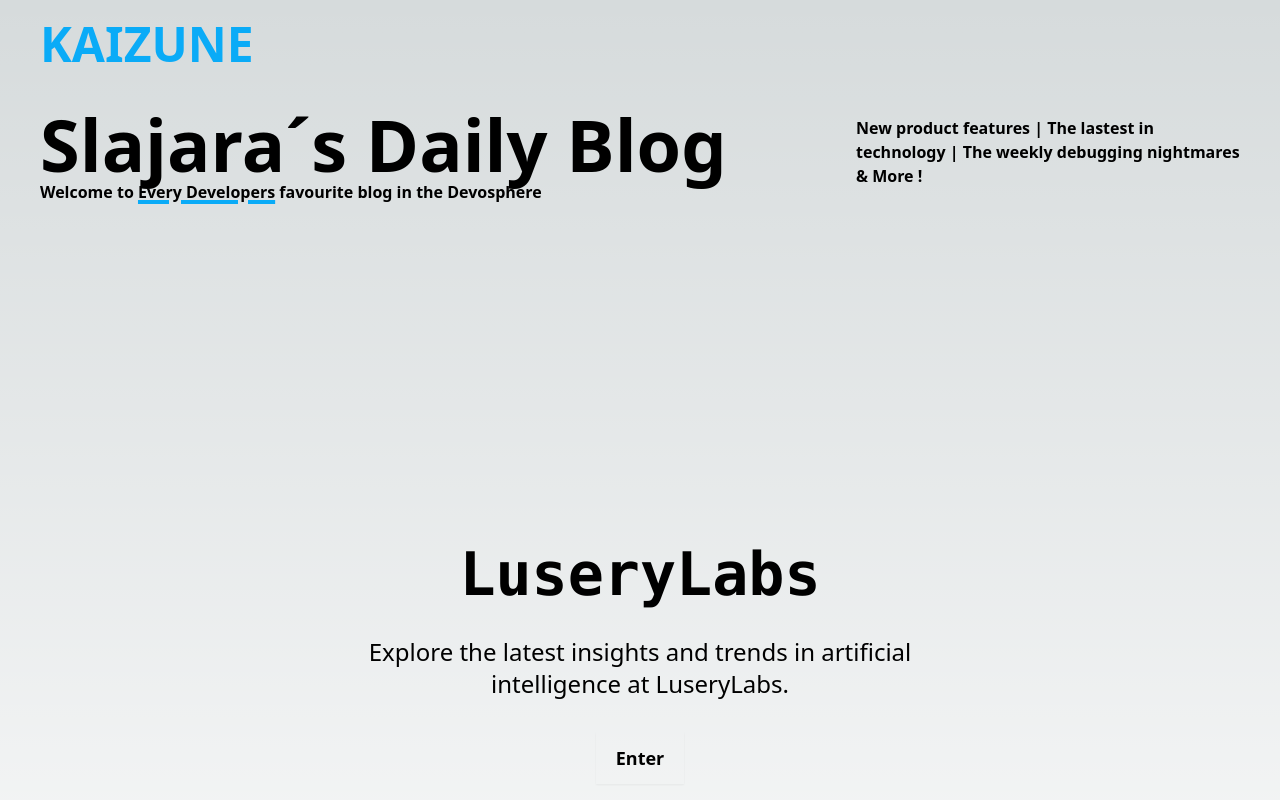
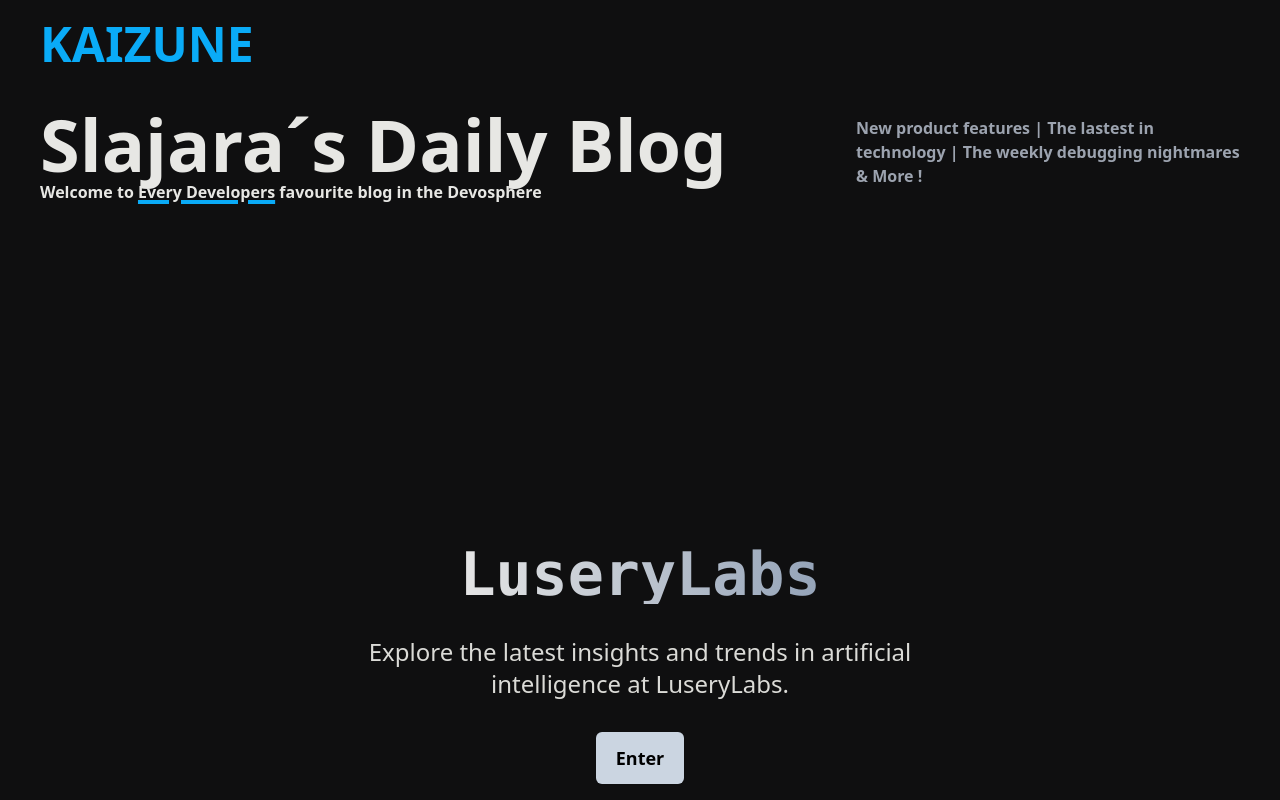
Before and after one commit to LuseryLabs/lusery, a Next.js app in the folder frontend/: page / in a window 1280 px wide. Shown: the top 800 px of the page. Built offline with nearby package versions, Linux system fonts and the light colour scheme.

Commit message:
Update colors

```diff
--- a/frontend/app/globals.css
+++ b/frontend/app/globals.css
@@ -2,32 +2,41 @@
 @tailwind components;
 @tailwind utilities;
 
-:root {
-  --foreground-rgb: 0, 0, 0;
-  --background-start-rgb: 214, 219, 220;
-  --background-end-rgb: 255, 255, 255;
-}
-
-@media (prefers-color-scheme: dark) {
+@layer base {
   :root {
-    --foreground-rgb: 255, 255, 255;
-    --background-start-rgb: 0, 0, 0;
-    --background-end-rgb: 0, 0, 0;
+    --background: 240 5% 6%;
+    --foreground: 60 5% 90%;
+    --primary: 240 0% 90%;
+    --primary-foreground: 60 0% 0%;
+    --secondary: 240 4% 15%;
+    --secondary-foreground: 60 5% 85%;
+    --accent: 240 0% 13%;
+    --accent-foreground: 60 0% 100%;
+    --destructive: 0 60% 50%;
+    --destructive-foreground: 0 0% 98%;
+    --muted: 240 5% 25%;
+    --muted-foreground: 60 5% 85%;
+    --card: 240 4% 10%;
+    --card-foreground: 60 5% 90%;
+    --popover: 240 5% 15%;
+    --popover-foreground: 60 5% 85%;
+    --border: 240 6% 20%;
+    --input: 240 6% 20%;
+    --ring: 240 5% 90%;
+    --radius: 0.5rem;
   }
 }
 
-body {
-  color: rgb(var(--foreground-rgb));
-  background: linear-gradient(
-      to bottom,
-      transparent,
-      rgb(var(--background-end-rgb))
-    )
-    rgb(var(--background-start-rgb));
-}
+@layer base {
+  * {
+    @apply border-border;
+  }
 
-@layer utilities {
-  .text-balance {
-    text-wrap: balance;
+  body {
+    @apply bg-background text-foreground font-body;
+  }
+
+  h1, h2, h3, h4, h5, h6 {
+    @apply font-heading;
   }
 }
--- a/frontend/tailwind.config.ts
+++ b/frontend/tailwind.config.ts
@@ -1,78 +1,73 @@
-import type { Config } from "tailwindcss";
+import { fontFamily } from "tailwindcss/defaultTheme";
 
-const config: Config = {
+/** @type {import('tailwindcss').Config} */
+export default {
   content: [
-    "./pages/**/*.{js,ts,jsx,tsx,mdx}",
-    "./components/**/*.{js,ts,jsx,tsx,mdx}",
-    "./app/**/*.{js,ts,jsx,tsx,mdx}",
+    "./components/**/*.{js,ts,jsx,tsx}",
+    "./app/**/*.{js,ts,jsx,tsx}",
   ],
   theme: {
     extend: {
-      backgroundImage: {
-        "gradient-radial": "radial-gradient(var(--tw-gradient-stops))",
-        "gradient-conic":
-          "conic-gradient(from 180deg at 50% 50%, var(--tw-gradient-stops))",
+      fontFamily: {
+        heading: ['var(--font-heading)', ...fontFamily.sans],
+        body: ['var(--font-body)', ...fontFamily.sans]
+      },
+      colors: {
+        border: 'hsl(var(--border))',
+        input: 'hsl(var(--input))',
+        ring: 'hsl(var(--ring))',
+        background: 'hsl(var(--background))',
+        foreground: 'hsl(var(--foreground))',
+        primary: {
+          DEFAULT: 'hsl(var(--primary))',
+          foreground: 'hsl(var(--primary-foreground))'
+        },
+        secondary: {
+          DEFAULT: 'hsl(var(--secondary))',
+          foreground: 'hsl(var(--secondary-foreground))'
+        },
+        destructive: {
+          DEFAULT: 'hsl(var(--destructive))',
+          foreground: 'hsl(var(--destructive-foreground))'
+        },
+        muted: {
+          DEFAULT: 'hsl(var(--muted))',
+          foreground: 'hsl(var(--muted-foreground))'
+        },
+        accent: {
+          DEFAULT: 'hsl(var(--accent))',
+          foreground: 'hsl(var(--accent-foreground))'
+        },
+        popover: {
+          DEFAULT: 'hsl(var(--popover))',
+          foreground: 'hsl(var(--popover-foreground))'
+        },
+        card: {
+          DEFAULT: 'hsl(var(--card))',
+          foreground: 'hsl(var(--card-foreground))'
         },
       },
-      colors: {
-            "border": "hsl(var(--border))",
-            "input": "hsl(var(--input))",
-            "ring": "hsl(var(--ring))",
-            "background": "hsl(var(--background))",
-            "foreground": "hsl(var(--foreground))",
-            "primary": {
-              "DEFAULT": "hsl(var(--primary))",
-              "foreground": "hsl(var(--primary-foreground))"
-            },
-            "secondary": {
-              "DEFAULT": "hsl(var(--secondary))",
-              "foreground": "hsl(var(--secondary-foreground))"
-            },
-            "destructive": {
-              "DEFAULT": "hsl(var(--destructive))",
-              "foreground": "hsl(var(--destructive-foreground))"
-            },
-            "muted": {
-              "DEFAULT": "hsl(var(--muted))",
-              "foreground": "hsl(var(--muted-foreground))"
-            },
-            "accent": {
-              "DEFAULT": "hsl(var(--accent))",
-              "foreground": "hsl(var(--accent-foreground))"
-            },
-            "popover": {
-              "DEFAULT": "hsl(var(--popover))",
-              "foreground": "hsl(var(--popover-foreground))"
-            },
-            "card": {
-              "DEFAULT": "hsl(var(--card))",
-              "foreground": "hsl(var(--card-foreground))"
-            }
-          },
       borderRadius: {
-            "lg": "var(--radius)",
-            "md": "calc(var(--radius) - 2px)",
-            "sm": "calc(var(--radius) - 4px)"
+        xl: `calc(var(--radius) + 4px)`,
+        lg: `var(--radius)`,
+        md: `calc(var(--radius) - 2px)`,
+        sm: `calc(var(--radius) - 4px)`
       },
       keyframes: {
         "accordion-down": {
-              "from": {
-                "height": "0"
+          from: { height: 0 },
+          to: { height: "var(--radix-accordion-content-height)" }
         },
-              "to": {
-                "height": "var(--radix-accordion-content-height)"
+        "accordion-up": {
+          from: { height: "var(--radix-accordion-content-height)" },
+          to: { height: 0 }
         }
       },
-            "accordion-up": {
-              "from": {
-                "height": "var(--radix-accordion-content-height)"
+      animation: {
+        "accordion-down": "accordion-down 0.2s ease-out",
+        "accordion-up": "accordion-up 0.2s ease-out"
       },
-              "to": {
-                "height": "0"
-              }
-            }
-          }
+    },
   },
   plugins: [require("tailwindcss-animate")],
 };
-export default config;
```
Lines whose indentation alone changed are shown as unchanged.
